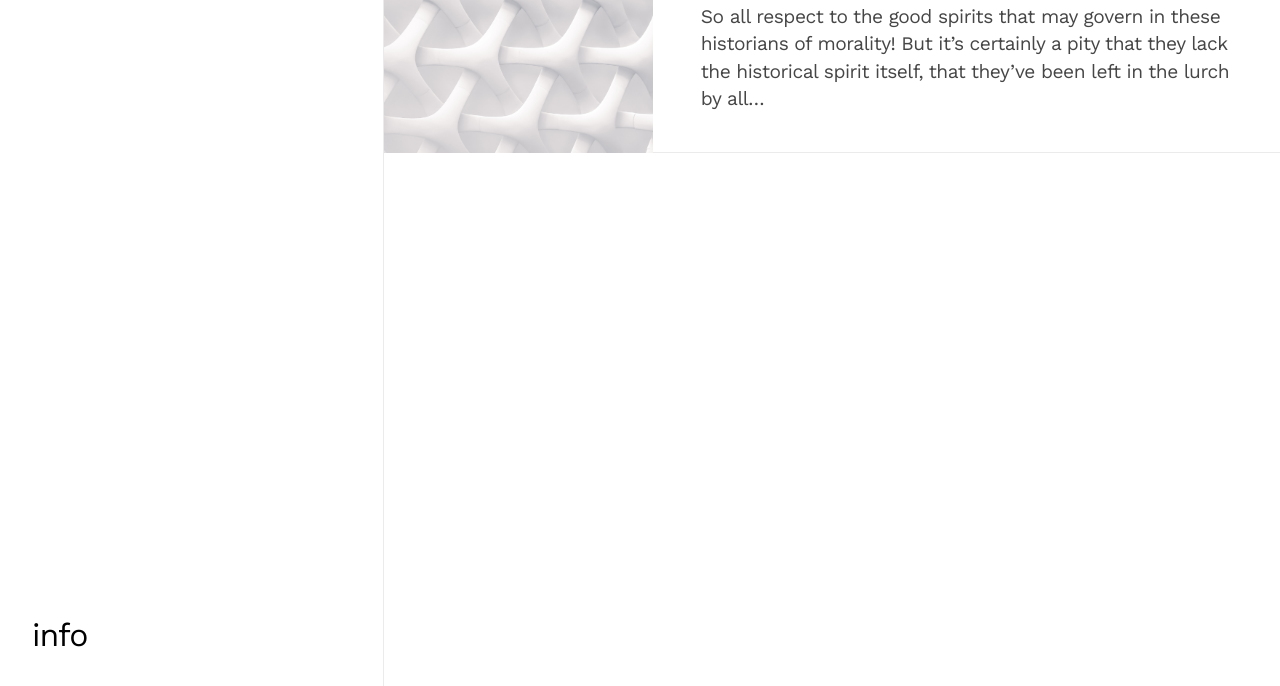
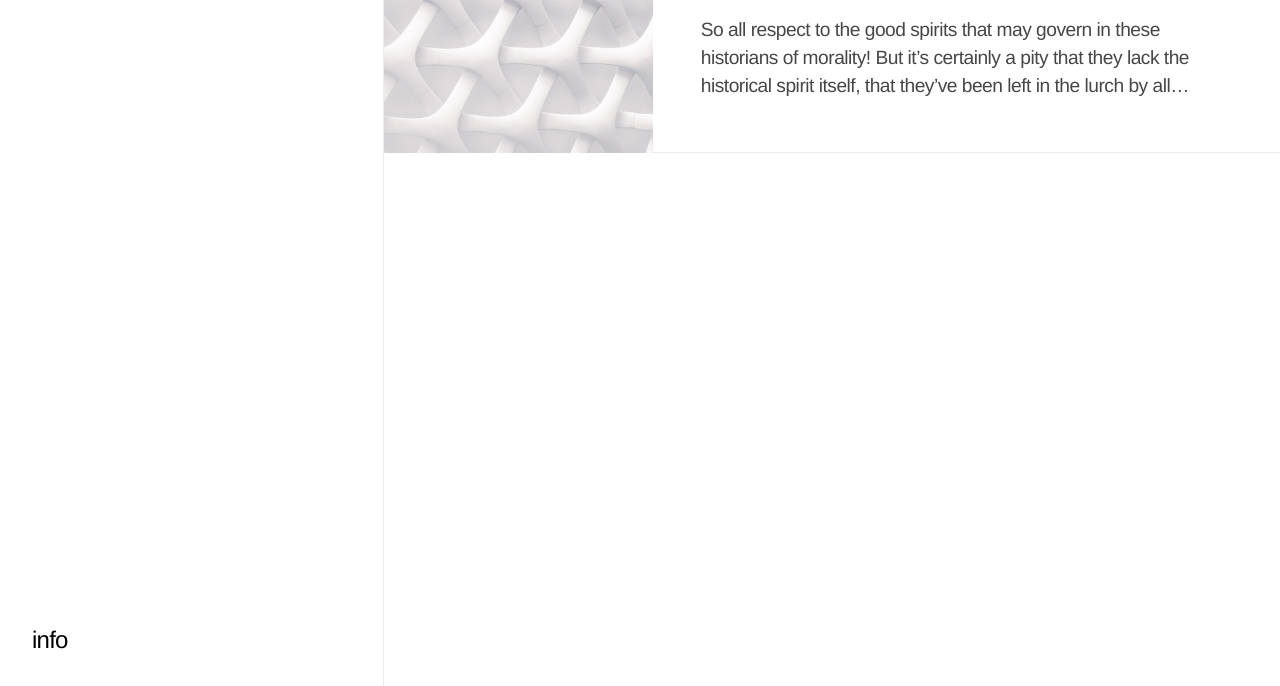
Before and after one commit to rachelleragasa/rachelle-ragasa-blog, a Gatsby site: page / in a window 1280 px wide. Shown: the part 114-800 px from the top of the page. Built offline with nearby package versions, Linux system fonts and the light colour scheme; Gatsby itself is replaced by a stand-in of ours.

Commit message:
converting header to styled components

```diff
--- a/src/components/Header.js
+++ b/src/components/Header.js
@@ -1,38 +1,87 @@
 import React from "react"
 import { Link } from "gatsby"
-import headerStyles from "../styles/components/header.module.scss"
+import PropTypes from "prop-types"
+import styled from "styled-components"
 
-export default function Header(props) {
+import { above } from "../styles"
+
+const Header = ({ page, title }) => {
   return (
-    <header
-      className={`${headerStyles.header} ${props.page === 'info' &&
-        headerStyles.info_page}`}
-    >
-      <nav
-        className={headerStyles.header__nav}
+    <HeaderWrapper>
+      <HeaderNav
         role="navigation"
         aria-label="main navigation"
       >
         <Link to="/">
-          <h1>{props.title}</h1>
+          <Title>{title}</Title>
         </Link>
         <div>
-          <h1>
+          <AboutLink>
             <Link
               to={
-                props.page === 'info'
+                page === 'info'
                   ? "/"
                   : "/info"
               }
-              activeClassName={headerStyles.navItemActive}
             >
-              {props.page === 'info'
+              {page === 'info'
                 ? "close"
                 : "info"}
             </Link>
-          </h1>
+          </AboutLink>
         </div>
-      </nav>
-    </header>
+      </HeaderNav>
+    </HeaderWrapper>
   )
 }
+
+const HeaderWrapper = styled.header`
+  ${above.tablet`
+    height: 100vh;
+    width: 30%;
+    position: fixed;
+    left: 0;
+    top: 0;
+  `}
+`
+
+const HeaderNav = styled.nav`
+  padding: 1.5rem 1.25rem;
+  border-bottom: 1px solid #EBEBEB;
+  display: flex;
+  justify-content: space-between;
+  flex-direction: row;
+  align-items: center;
+
+  ${above.tablet`
+    padding: 2rem;
+    height: 100%;
+    border-right: 1px solid #EBEBEB;
+    border-bottom: none;
+    flex-direction: column;
+    align-items: flex-start;
+  `}
+
+  img {
+    margin-bottom: 0;
+
+    ${above.tablet`
+      margin-bottom: 0;
+    `}
+  }
+`
+
+const Title = styled.h1`
+  margin-bottom: 0;
+`
+
+const AboutLink = styled.h2`
+  margin-bottom: 0;
+`
+
+Header.propTypes = {
+  page: PropTypes.string.isRequired,
+  title: PropTypes.string.isRequired,
+}
+
+export default Header
--- a/src/components/Layout.js
+++ b/src/components/Layout.js
@@ -57,7 +57,7 @@
 Layout.propTypes = {
   page: PropTypes.string.isRequired,
   bgColor: PropTypes.string.isRequired,
-  children: PropTypes.node.isRequired
+  children: PropTypes.node.isRequired,
 }
 
 export default Layout
--- a/src/styles/components/header.module.scss
+++ /dev/null
@@ -1,39 +0,0 @@
-.header {
-  h1 {
-    margin-bottom: 0;
-  }
-}
-
-.header__nav {
-  padding: 1.5rem 1.25rem;
-  border-bottom: 1px solid #EBEBEB;
-  display: flex;
-  justify-content: space-between;
-  flex-direction: row;
-  align-items: center;
-  img {
-    margin-bottom: 0;
-  }
-}
-
-@media (min-width: 768px) {
-  .header {
-    height: 100vh;
-    width: 30%;
-    position: fixed;
-    left: 0;
-    top: 0;
-  }
-
-  .header__nav {
-    padding: 2rem;
-    height: 100%;
-    border-right: 1px solid #EBEBEB;
-    border-bottom: none;
-    flex-direction: column;
-    align-items: flex-start;
-    img {
-      margin-bottom: 0;
-    }
-  }
-}
```
